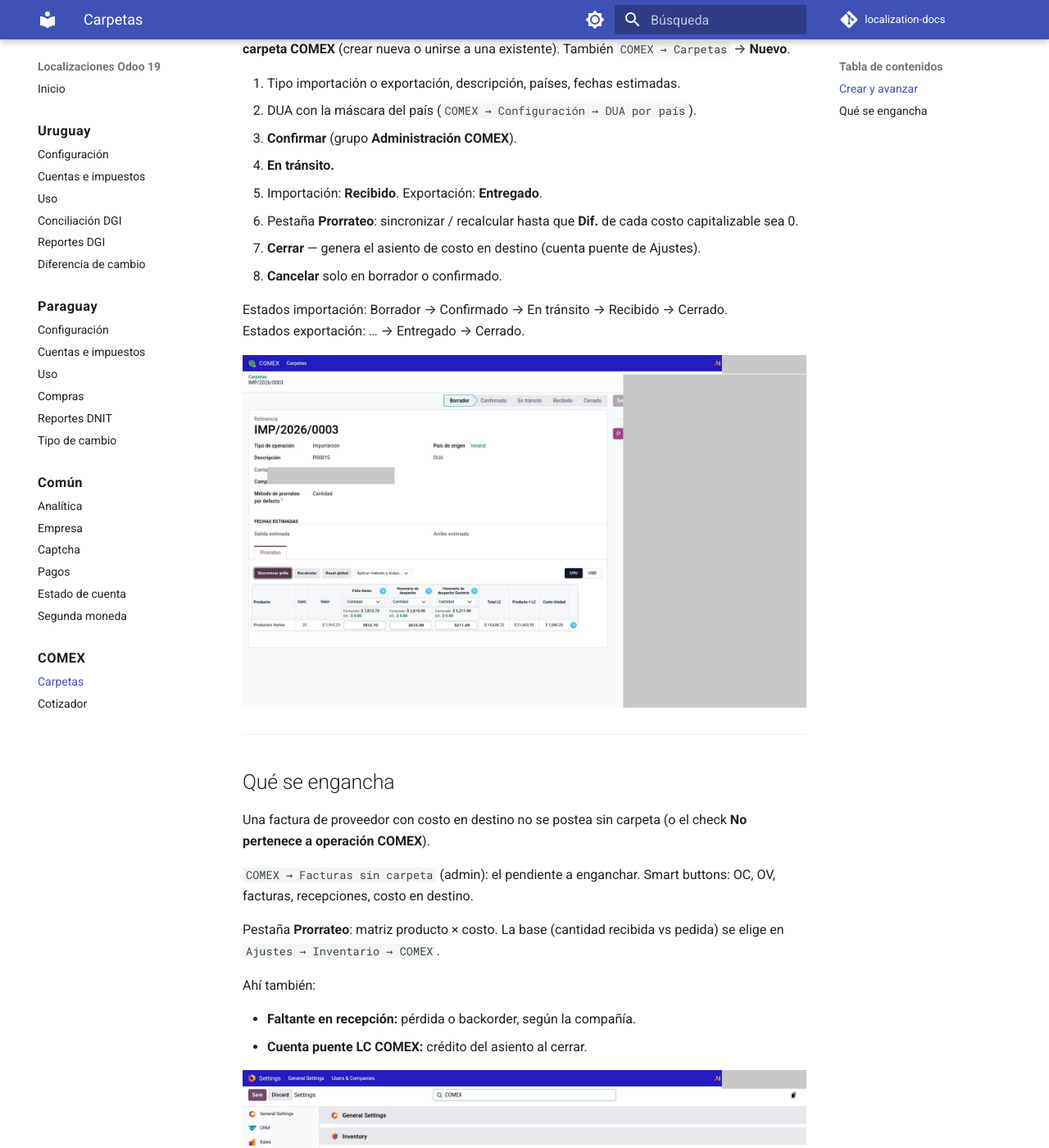
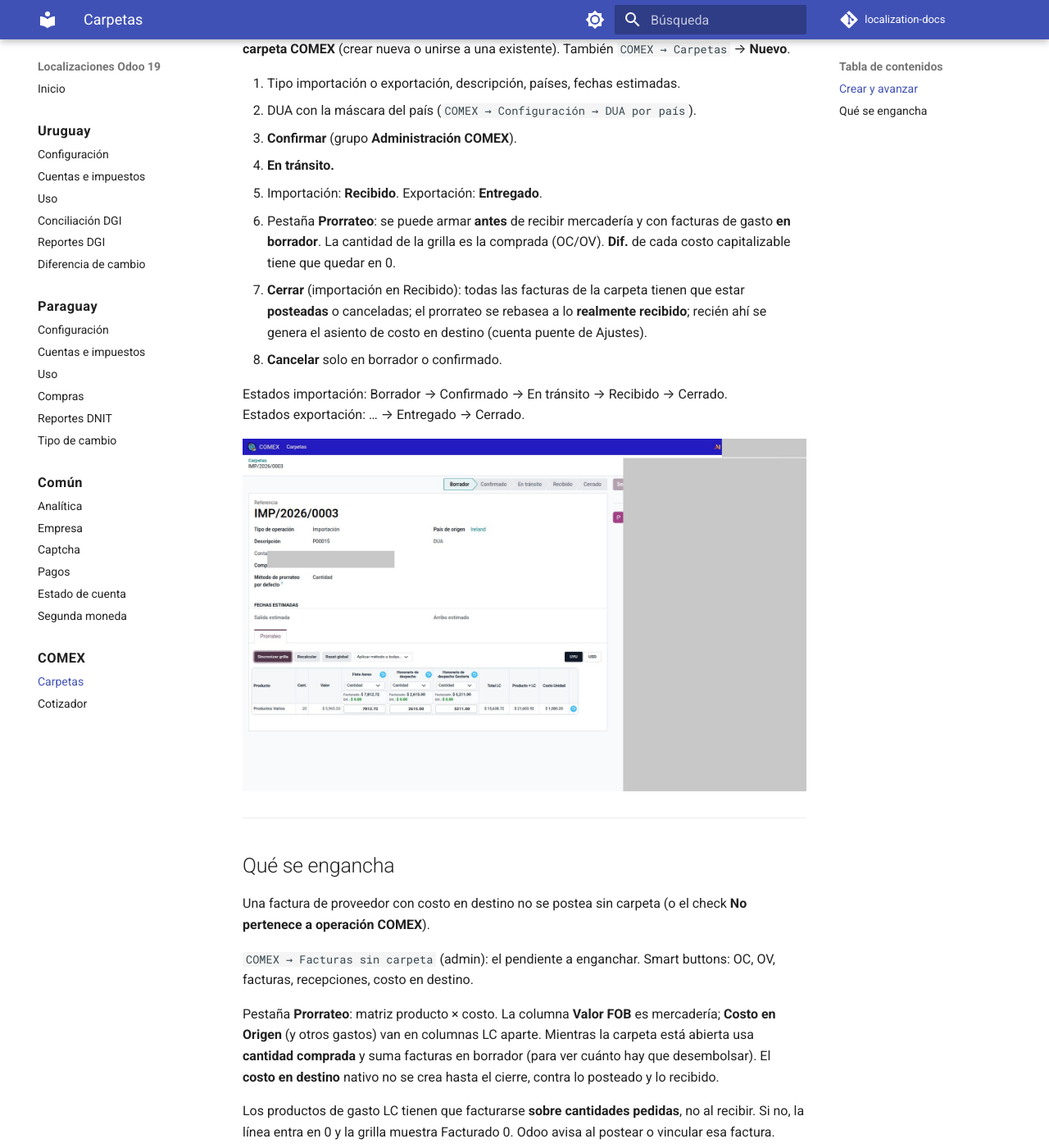
Before and after one commit to Pabloolano/localization-docs, an MkDocs documentation site: the page built from docs/comex/carpetas.md, in a window 1280 px wide and 1400 px high, scrolled down 796 px. Shown: the whole window at 82% size. Built offline with MkDocs 1.6.1 and Material for MkDocs 9.7.7, drawn with Linux system fonts in a browser that asks for light colours; comment, search, counter and statistics services are not loaded.

Commit message:
docs(comex): prorrateo provisional, cierre posteado y Valor FOB
La carpeta se arma antes de recibir y con facturas en borrador. El LC
definitivo exige bills posteadas y mercadería recibida. LC se factura
sobre lo pedido; Valor FOB no es Costo en Origen.

Co-authored-by: Cursor <cursoragent@cursor.com>

```diff
--- a/docs/comex/carpetas.md
+++ b/docs/comex/carpetas.md
@@ -17,8 +17,8 @@ Lo habitual: desde la OC (importación), la OV (exportación) o una factura de g
 3. **Confirmar** (grupo **Administración COMEX**).
 4. **En tránsito.**
 5. Importación: **Recibido**. Exportación: **Entregado**.
-6. Pestaña **Prorrateo**: sincronizar / recalcular hasta que **Dif.** de cada costo capitalizable sea 0.
-7. **Cerrar** — genera el asiento de costo en destino (cuenta puente de Ajustes).
+6. Pestaña **Prorrateo**: se puede armar **antes** de recibir mercadería y con facturas de gasto **en borrador**. La cantidad de la grilla es la comprada (OC/OV). **Dif.** de cada costo capitalizable tiene que quedar en 0.
+7. **Cerrar** (importación en Recibido): todas las facturas de la carpeta tienen que estar **posteadas** o canceladas; el prorrateo se rebasea a lo **realmente recibido**; recién ahí se genera el asiento de costo en destino (cuenta puente de Ajustes).
 8. **Cancelar** solo en borrador o confirmado.
 
 Estados importación: Borrador → Confirmado → En tránsito → Recibido → Cerrado.
@@ -34,7 +34,9 @@ Una factura de proveedor con costo en destino no se postea sin carpeta (o el che
 
 `COMEX → Facturas sin carpeta` (admin): el pendiente a enganchar. Smart buttons: OC, OV, facturas, recepciones, costo en destino.
 
-Pestaña **Prorrateo**: matriz producto × costo. La base (cantidad recibida vs pedida) se elige en `Ajustes → Inventario → COMEX`.
+Pestaña **Prorrateo**: matriz producto × costo. La columna **Valor FOB** es mercadería; **Costo en Origen** (y otros gastos) van en columnas LC aparte. Mientras la carpeta está abierta usa **cantidad comprada** y suma facturas en borrador (para ver cuánto hay que desembolsar). El **costo en destino** nativo no se crea hasta el cierre, contra lo posteado y lo recibido.
+
+Los productos de gasto LC tienen que facturarse **sobre cantidades pedidas**, no al recibir. Si no, la línea entra en 0 y la grilla muestra Facturado 0. Odoo avisa al postear o vincular esa factura.
 
 Ahí también:
 
```
